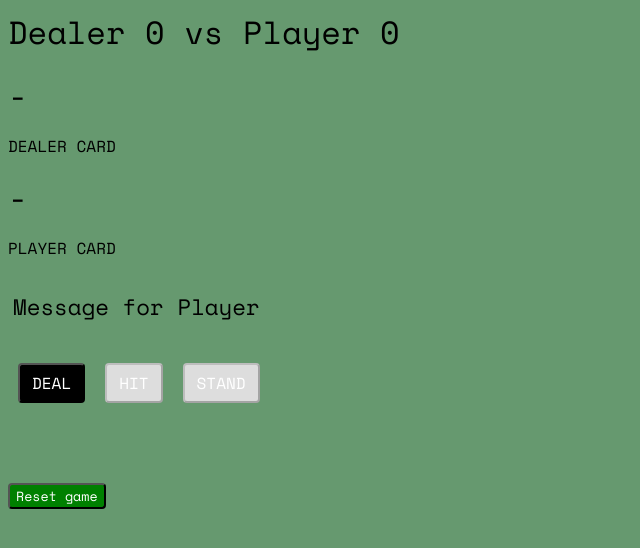
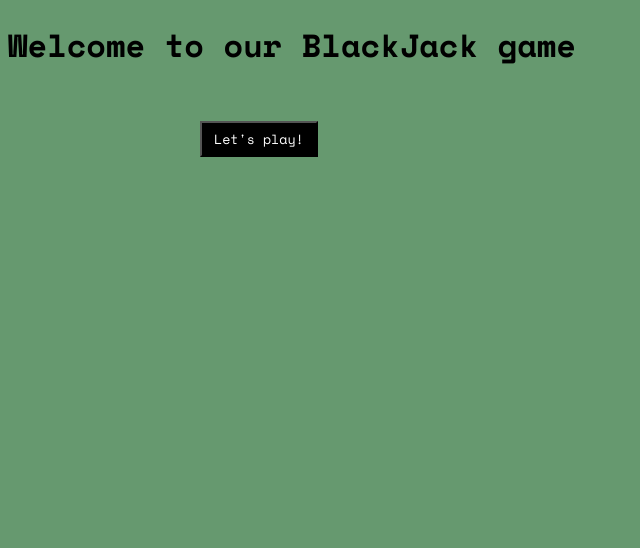
Before and after one commit to martino2436/blackjack_v4, a plain HTML site: page index.html in a window 1280 px wide. Shown: the whole page, without its empty margins (0-640 px from the left). Drawn offline with nearby package versions, Linux system fonts and the light colour scheme.

Commit message:
Final review before submission

```diff
--- a/script.js
+++ b/script.js
@@ -12,6 +12,7 @@ const app = function() {
         addEvents();
         scoreBoard();
         reset();
+        hideStuff();
     }
 
     //Setting up the gameplay through the DOM and the game object
@@ -175,7 +176,7 @@ const app = function() {
         }
     };
 
-    //Logic for the sum of cards and calculating scores
+    //Logic for the sum of cards picked up
     function scorer(hand) {
         let total = 0;
         let ace = 0;
@@ -297,13 +298,28 @@ const app = function() {
         switchOn(game.btnDeal);
     };
 
-    //Ability for the player to reset the scores
+    //Ability for the player to reset the game
     function reset() {
         game.btnReset.on('click', function() {
             document.location.href = '';
         });
     };
 
+    //Displaying a welcome page with a button to click
+    function hideStuff() {
+        game.main.hide();
+        let welcome = $('<h1>');
+        welcome.text('Welcome to our BlackJack game').addClass('welcome');
+        $('body').append(welcome);
+        let playGame = $('<button>').text('Let\'s play!').addClass('hide');
+        welcome.append(playGame);
+        playGame.on('click', function() {
+            game.main.show();
+            welcome.hide();
+            playGame.hide();
+        })
+    }
+
 
     return {
         init: init
--- a/style.css
+++ b/style.css
@@ -1,8 +1,6 @@
-
 body {
     background-color: hsl(131, 20%, 50%);
 }
-
 
 .btn {
     display: inline-block;
@@ -92,3 +90,21 @@ body {
     margin: 15px 0;
     font-family: 'Space Mono', Helvetica;
 }
+
+.welcome {
+    font-family: 'Space Mono', Helvetica;
+    font-weight: 800;
+}
+
+.hide {
+    position: fixed;
+    text-align: center;
+    margin: 100px auto;
+    justify-content: left;
+    font-family: 'Space Mono', Helvetica;
+    padding: .375rem .75rem;
+    background-color: black;
+    color: white;
+    font-weight: 400;
+    left: 200px;
+}
```
